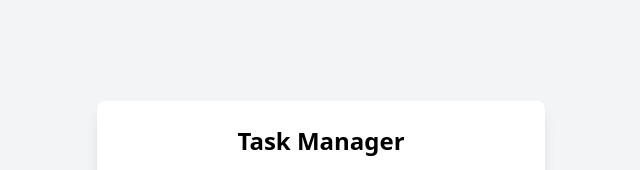
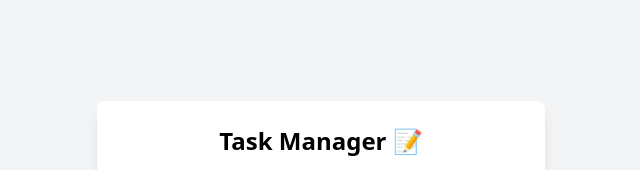
Before and after one commit to whoavesh/iac-automation, a plain HTML site: page index.html in a window 1280 px wide. Shown: the part 222-392 px from the top of the page, without its empty margins (319-959 px from the left). Drawn offline with nearby package versions, Linux system fonts and the light colour scheme.

Commit message:
Update index.html

```diff
--- a/index.html
+++ b/index.html
@@ -8,7 +8,7 @@
 </head>
 <body class="bg-gray-100 flex items-center justify-center min-h-screen">
   <div class="bg-white p-6 rounded-lg shadow-lg w-full max-w-md">
-    <h1 class="text-2xl font-bold mb-4 text-center">Task Manager</h1>
+    <h1 class="text-2xl font-bold mb-4 text-center">Task Manager 📝</h1>
     <div class="flex mb-4">
       <input
         type="text"
```
